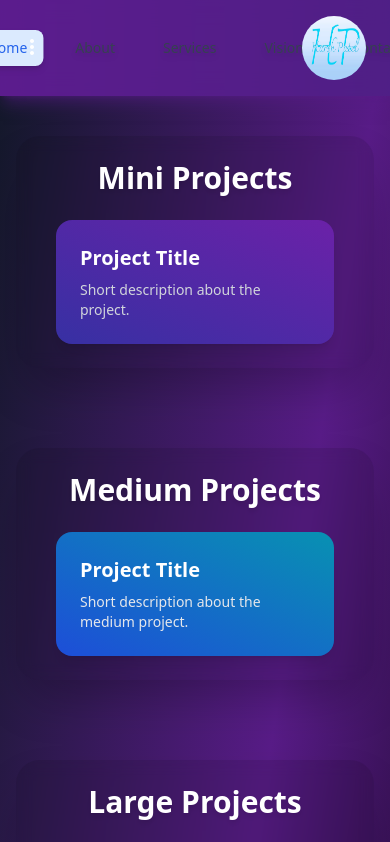
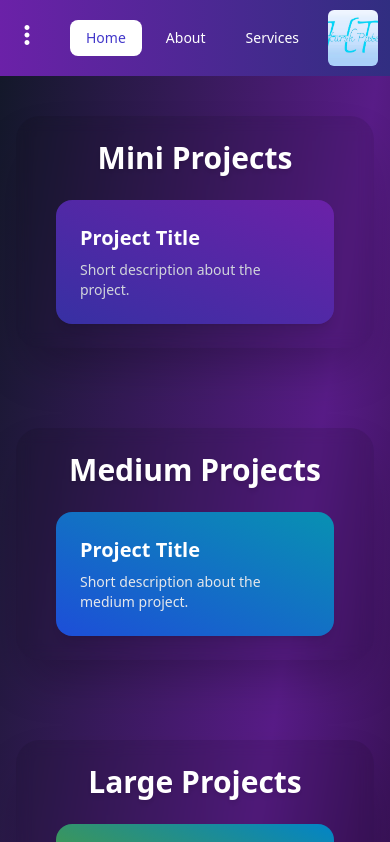
Before and after one commit to hp0901/portfolio-backend, a React (Create React App) app: page / in a window 390 px wide. Shown: the top 842 px of the page. Built offline with nearby package versions, Linux system fonts and the light colour scheme.

Commit message:
✨ Add auto-scroll animated navbar and pulse on render

```diff
--- a/src/Header/ContactPage.js
+++ b/src/Header/ContactPage.js
@@ -52,7 +52,7 @@ const ContactPage = () => {
     }
 
     try {
-      const response = await fetch("https://portfolio-temp-8ktzoibca-harsh-patels-projects-0210bdd8.vercel.app", {
+      const response = await fetch("http://localhost:5000/send-email", {
       method: "POST",
       headers: { "Content-Type": "application/json" },
       body: JSON.stringify(formData),
--- /dev/null
+++ b/src/Header/Header.css
@@ -0,0 +1,54 @@
+/* styles.css or App.css */
+.header-container {
+  display: flex;
+  align-items: center;
+  justify-content: space-between;
+  flex-wrap: nowrap;
+  padding: 12px 20px;
+  background: linear-gradient(to right, #6b21a8, #312e81);
+  color: white;
+}
+
+.menu-icon,
+.logo-container {
+  min-width: 50px;
+}
+
+.navbar-center {
+  flex: 1;
+  text-align: center;
+  overflow-x: auto;
+  white-space: nowrap;
+  -webkit-overflow-scrolling: touch;
+}
+
+/* Responsive breakpoints */
+@media screen and (max-width: 480px) {
+  .header-container {
+    padding: 10px 12px;
+  }
+
+  .navbar-center {
+    font-size: 14px;
+  }
+
+  .menu-icon,
+  .logo-container {
+    width: 40px;
+  }
+}
+
+.no-scrollbar::-webkit-scrollbar {
+  display: none;
+}
+.no-scrollbar {
+  -ms-overflow-style: none;
+  scrollbar-width: none;
+}
+.no-scrollbar::-webkit-scrollbar {
+  display: none;
+}
+.no-scrollbar {
+  -ms-overflow-style: none;
+  scrollbar-width: none;
+}
--- a/src/Header/Header.js
+++ b/src/Header/Header.js
@@ -5,16 +5,15 @@ import {
   FaAddressBook,
   FaIdBadge,
 } from "react-icons/fa";
-import "@fortawesome/fontawesome-svg-core/styles.css";
 import ServicesPage from './PersonalInfo';
 import SettingsPage from './SettingsPage';
 import AboutPage from './AboutPage';
 import ContactPage from './ContactPage';
 import { Link } from "react-router-dom";
-import hplogo from '../assets/hplogoupdated.jpeg'; // Adjust the path as necessary
+import hplogo from '../assets/hplogoupdated.jpeg';
 import { MdMoreVert } from 'react-icons/md';
 import Navbar from './Navbar';
-
+import './Header.css'; // or './styles.css'
 
 export const profileMenuItems = [
   { label: "Services", icon: <FaIdBadge />, path: "/services", element: <ServicesPage /> },
@@ -36,7 +35,6 @@ export default function Header() {
         profileRef.current &&
         !profileRef.current.contains(event.target)
       ) {
-
         setProfileOpen(false);
       }
     };
@@ -44,57 +42,51 @@ export default function Header() {
     return () => document.removeEventListener("mousedown", handleClickOutside);
   }, []);
 
-  // Shared styles for glowing bg
-  const glowingBgClass = "absolute inset-0 rounded-full bg-indigo-500/40 blur-xl animate-pulse";
-
   return (
-    <header className="relative z-50 text-white bg-gradient-to-r from-purple-800 to-indigo-900 shadow-lg shadow-purple-900/50">
-      <div className="flex items-center justify-between px-4 py-4 bg-purple-900 bg-opacity-80 backdrop-blur-md relative">
+    <header className="header-container">
 
       {/* Left - Menu */}
-
-        <div ref={profileRef} className="z-50 relative">
+      <div ref={profileRef} className="menu-icon relative">
         <button
           onClick={() => setProfileOpen(!profileOpen)}
-            className="relative z-10 text-3xl rounded-full p-1 text-white hover:text-indigo-300 transition-colors duration-300"
-            aria-label="Profile"
+          className="text-3xl"
+          aria-label="Menu"
         >
-            {/* Glowing background circle */}
-            {profileOpen && <span className={glowingBgClass} />}
-            <span class="material-symbols-outlined">
           <MdMoreVert />
-              </span>
         </button>
+
         {profileOpen && (
-            <div className="absolute left-4 mt-2 w-56 bg-blue-900/90 backdrop-blur-md text-white rounded-lg shadow-lg z-50 p-2">
-              {profileMenuItems.map(({ label, icon, path }, index) => (
+          <div
+            ref={menuRef}
+            className="absolute left-0 mt-2 w-52 bg-blue-900/90 backdrop-blur-md text-white rounded-md shadow-lg z-50"
+          >
+            {profileMenuItems.map((item, index) => (
               <Link
                 key={index}
-                  to={path}
-                  className=" flex items-center gap-3 px-4 py-2 hover:bg-white/20 rounded-md transition-colors duration-150 relative z-20"
+                to={item.path}
+                className="flex items-center gap-2 px-4 py-2 hover:bg-white/20 transition duration-150"
+                onClick={() => setProfileOpen(false)}
               >
-                  <span className="text-lg">{icon}</span>
-                  <span>{label}</span>
+                <span>{item.icon}</span>
+                <span>{item.label}</span>
               </Link>
             ))}
           </div>
         )}
       </div>
 
-        {/* Center - Title */}
-        <h1 className="absolute left-1/2 transform -translate-x-1/2 text-xl md:text-3xl font-bold drop-shadow-md whitespace-nowrap">
-         <Navbar/>
-        </h1>
+      {/* Center - Navbar (Horizontally scrollable if needed) */}
+      <div className="flex-1 overflow-x-auto whitespace-nowrap text-center no-scrollbar">
+  <Navbar />
+</div>
 
-        {/* Right - Profile */}
-        <div ref={menuRef} className="z-50 relative">
+
+      {/* Right - Logo */}
+      <div className="logo-container">
           <img
           src={hplogo}
-            alt="Logo"
-            className="h-16 w-16 rounded-full mr-2"
-          />
-
-        </div>
+          alt="HP Logo"
+          className="w-14 h-14 sm:w-16 sm:h-16 object-cover rounded-md"/>
       </div>
     </header>
   );
--- a/src/Header/Navbar.js
+++ b/src/Header/Navbar.js
@@ -1,34 +1,62 @@
-import React from "react";
+import React, { useEffect, useRef, useState } from "react";
 import { Link, useLocation } from "react-router-dom";
 
 function Navbar() {
   const location = useLocation();
+  const [animate, setAnimate] = useState(true);
+  const containerRef = useRef(null);
+
+  /* brief pulse on first render */
+  useEffect(() => {
+    const t = setTimeout(() => setAnimate(false), 1000);
+    return () => clearTimeout(t);
+  }, []);
+
+  /* auto‑scroll from first to last item, then back */
+  useEffect(() => {
+    const el = containerRef.current;
+    if (!el) return;
+    const max = el.scrollWidth - el.clientWidth;
+    if (max <= 0) return;                         // nothing to scroll
+
+    el.scrollTo({ left: max, behavior: "smooth" });
+    const back = setTimeout(() => {
+      el.scrollTo({ left: 0, behavior: "smooth" });
+    }, 1200);                                    // delay ≈ scroll time
+
+    return () => clearTimeout(back);
+  }, []);
 
   const navLinkClasses = (path) =>
-    `px-4 py-2 rounded-lg text-sm font-medium transition duration-300 ${
+    `px-4 py-2 rounded-lg text-sm font-medium transition ${
       location.pathname === path
-        ? "bg-blue-100 text-blue-600 shadow-sm"
-        : "text-gray-700 hover:text-blue-600 hover:bg-gray-100"
+        ? "bg-white text-indigo-700"
+        : "text-white hover:bg-white/20"
     }`;
 
+  const items = [
+    { label: "Home", path: "/" },
+    { label: "About", path: "/about" },
+    { label: "Services", path: "/services" },
+    { label: "Vision", path: "/vision" },
+    { label: "Contact", path: "/contact" },
+  ];
+
   return (
-<nav className="w-full py-4 px-6 flex justify-center items-center text-lg font-semibold text-white">
-    <div className="flex space-x-4">
-        <Link to="/" className={navLinkClasses("/")}>
-          Home
-        </Link>
-        <Link to="/about" className={navLinkClasses("/about")}>
-          About
-        </Link>
-        <Link to="/Services" className={navLinkClasses("/Services")}>
-          Services
-        </Link>
-        <Link to="/Vision" className={navLinkClasses("/Vision")}>
-          Vision
-        </Link>
-        <Link to="/contact" className={navLinkClasses("/contact")}>
-          Contact
-        </Link>
+    <nav
+      ref={containerRef}
+      className="w-full overflow-x-auto whitespace-nowrap no-scrollbar px-2"
+    >
+      <div className="flex gap-2 justify-center min-w-fit">
+        {items.map(({ label, path }) => (
+          <Link
+            key={path}
+            to={path}
+            className={`${navLinkClasses(path)} ${animate ? "animate-pulse" : ""}`}
+          >
+            {label}
+          </Link>
+        ))}
       </div>
     </nav>
   );
```
Lines whose indentation alone changed are shown as unchanged.
